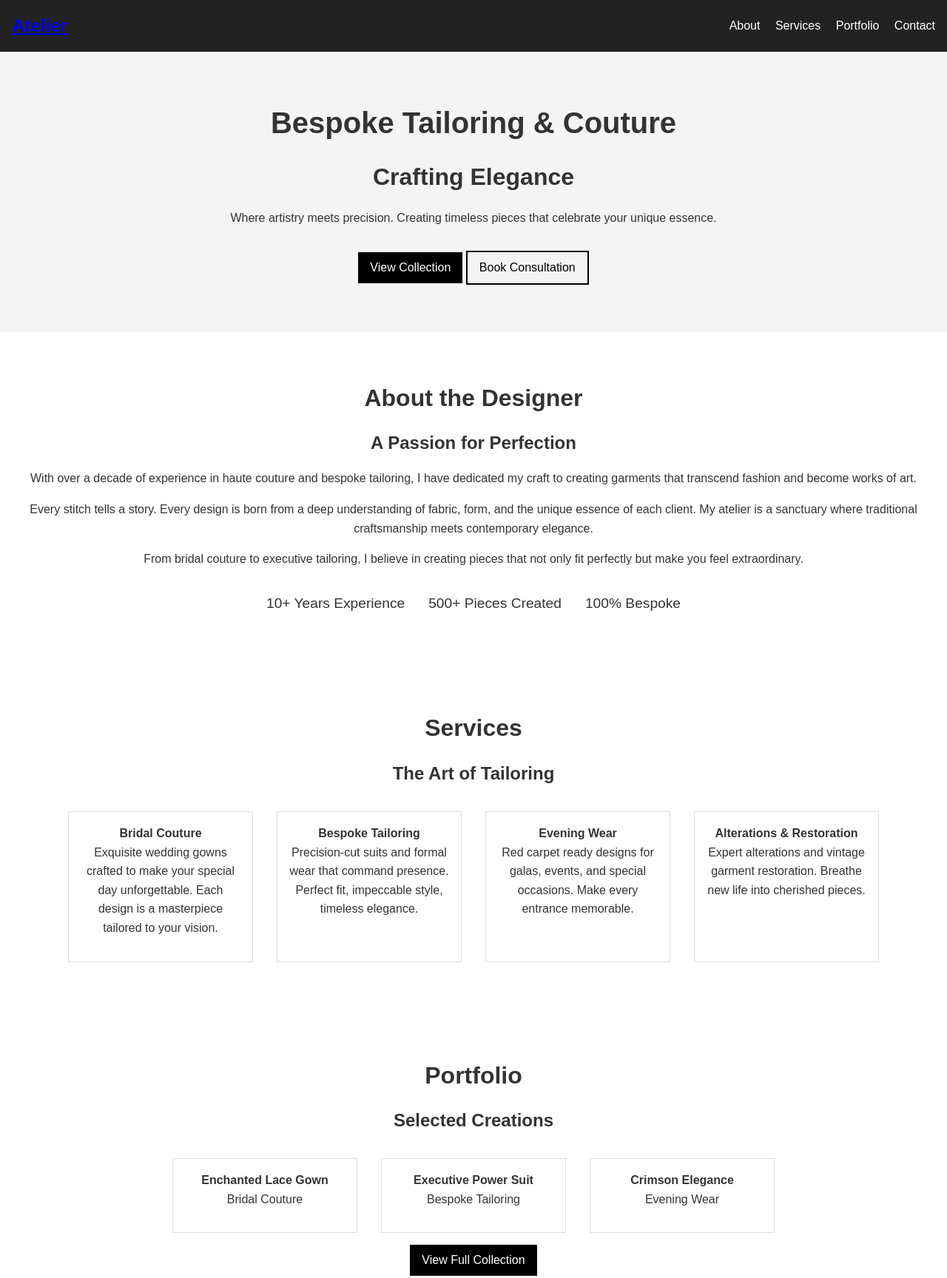
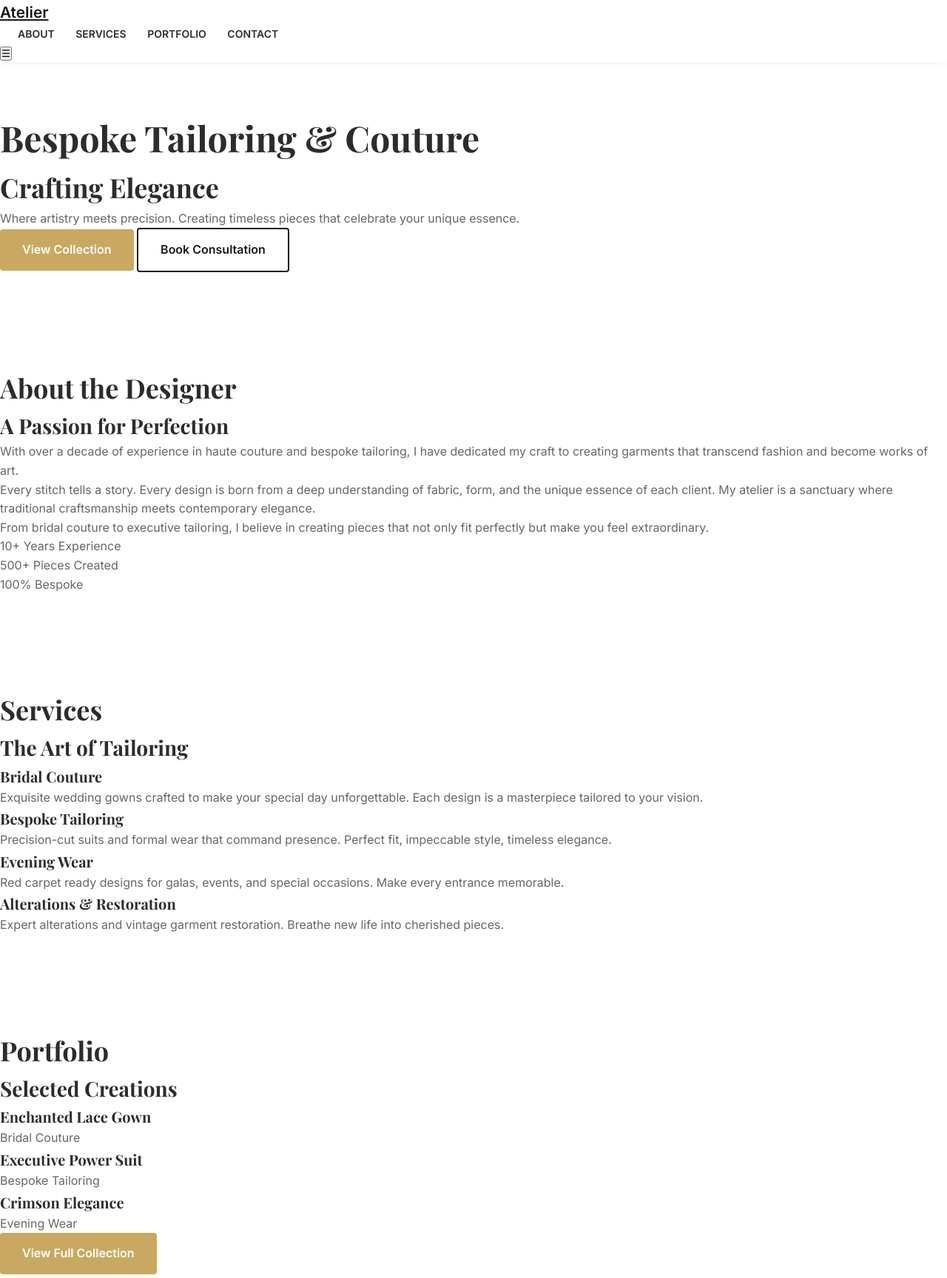
Before and after one commit to StudyAidExams/ObaroWebdesign, a plain HTML site: page index.html in a window 1280 px wide. Shown: the top 1728 px of the page at 74% size. Drawn offline with nearby package versions, Linux system fonts and the light colour scheme.

Commit message:
Update styles.css

```diff
--- a/styles.css
+++ b/styles.css
@@ -1,42 +1,178 @@
-* { box-sizing: border-box; margin: 0; padding: 0; font-family: Arial, sans-serif; }
-body { line-height: 1.6; color: #333; }
+/* Google Fonts */
+@import url('https://fonts.googleapis.com/css2?family=Playfair+Display:wght@400;600;700&family=Inter:wght@400;500;600&display=swap');
 
+/* Reset */
+* {
+  margin: 0;
+  padding: 0;
+  box-sizing: border-box;
+}
+
+/* Root brand variables */
+:root {
+  --charcoal: #1a1a1a;
+  --gold: #c9a961;
+  --white: #ffffff;
+  --graphite: #2c2c2c;
+  --slate: #666666;
+  --offwhite: #f8f8f8;
+  --green: #006847;
+
+  --radius: 8px;
+  --shadow: 0 10px 25px rgba(0,0,0,0.08);
+}
+
+/* Base typography */
+body {
+  font-family: 'Inter', sans-serif;
+  color: var(--slate);
+  line-height: 1.6;
+  background: var(--white);
+}
+
+h1, h2, h3, h4 {
+  font-family: 'Playfair Display', serif;
+  color: var(--graphite);
+}
+
+h1 { font-size: 3rem; }
+h2 { font-size: 2.25rem; }
+h3 { font-size: 1.75rem; }
+h4 { font-size: 1.25rem; }
+
+/* Container */
+.container {
+  max-width: 1200px;
+  margin: auto;
+  padding: 0 20px;
+}
+
+/* Navbar */
 .navbar {
-  display: flex; justify-content: space-between; align-items: center;
-  background: #222; color: #fff; padding: 1rem;
+  position: sticky;
+  top: 0;
+  background: var(--white);
+  box-shadow: 0 2px 10px rgba(0,0,0,0.05);
+  z-index: 1000;
 }
-.nav-links a { color: #fff; margin-left: 1rem; text-decoration: none; }
-.logo { font-weight: bold; font-size: 1.5rem; }
-.mobile-toggle { display: none; background: none; border: none; color: #fff; font-size: 1.5rem; }
 
-section { padding: 4rem 2rem; text-align: center; }
-#hero { background: #f4f4f4; }
-h1 { font-size: 2.5rem; margin-bottom: 1rem; }
-h2 { font-size: 2rem; margin-bottom: 1rem; }
-h3 { font-size: 1.5rem; margin-bottom: 1rem; }
-p { margin-bottom: 1rem; }
-.btn { display: inline-block; background: #000; color: #fff; padding: 0.5rem 1rem; text-decoration: none; margin-top: 1rem; }
-.btn-outline { background: transparent; border: 2px solid #000; color: #000; }
+.nav-inner {
+  display: flex;
+  justify-content: space-between;
+  align-items: center;
+  padding: 20px;
+}
 
-.stats { display: flex; justify-content: center; gap: 2rem; margin-top: 2rem; }
-.stats div { font-size: 1.2rem; }
+.logo {
+  font-weight: 700;
+  color: var(--charcoal);
+  font-size: 1.3rem;
+}
 
-.service-cards, .portfolio-grid { display: flex; flex-wrap: wrap; justify-content: center; gap: 2rem; margin-top: 2rem; }
-.service-card, .portfolio-item { border: 1px solid #ddd; padding: 1rem; width: 250px; }
+.nav-links a {
+  margin-left: 24px;
+  text-decoration: none;
+  font-size: 14px;
+  text-transform: uppercase;
+  color: var(--graphite);
+  font-weight: 600;
+}
 
-.contact-info { display: flex; flex-wrap: wrap; justify-content: center; gap: 2rem; margin-bottom: 2rem; }
-.contact-info div { width: 220px; text-align: left; }
+.nav-links a:hover {
+  color: var(--gold);
+}
 
-form { max-width: 500px; margin: 0 auto; display: flex; flex-direction: column; gap: 1rem; }
-input, select, textarea { padding: 0.5rem; width: 100%; border: 1px solid #ccc; border-radius: 4px; }
-textarea { resize: vertical; }
+/* Buttons */
+.btn {
+  background: var(--gold);
+  color: var(--white);
+  padding: 15px 30px;
+  border-radius: 4px;
+  text-decoration: none;
+  font-weight: 600;
+  display: inline-block;
+  transition: 0.25s;
+}
 
-footer { background: #222; color: #fff; padding: 2rem; text-align: center; }
-.footer-nav a { color: #fff; margin: 0 0.5rem; text-decoration: none; }
+.btn:hover {
+  transform: translateY(-2px);
+  box-shadow: var(--shadow);
+}
+
+.btn-outline {
+  background: transparent;
+  border: 2px solid var(--charcoal);
+  color: var(--charcoal);
+}
+
+/* Sections */
+section {
+  padding: 64px 0;
+}
+
+.section-light {
+  background: var(--offwhite);
+}
+
+/* Cards */
+.card {
+  background: var(--white);
+  padding: 24px;
+  border-radius: var(--radius);
+  box-shadow: var(--shadow);
+  transition: 0.25s;
+}
+
+.card:hover {
+  transform: translateY(-4px);
+  box-shadow: 0 20px 40px rgba(0,0,0,0.12);
+}
+
+/* Grid */
+.grid {
+  display: grid;
+  gap: 32px;
+}
+
+.grid-3 {
+  grid-template-columns: repeat(3, 1fr);
+}
+
+.grid-2 {
+  grid-template-columns: repeat(2, 1fr);
+}
+
+/* Forms */
+input, textarea, select {
+  width: 100%;
+  padding: 14px;
+  border: 1px solid #d0d0d0;
+  border-radius: 4px;
+  font-size: 16px;
+  font-family: inherit;
+}
+
+input:focus, textarea:focus, select:focus {
+  outline: none;
+  border-color: var(--gold);
+}
+
+/* Footer */
+footer {
+  background: var(--charcoal);
+  color: var(--white);
+  text-align: center;
+  padding: 48px 20px;
+}
 
 /* Responsive */
+@media (max-width: 992px) {
+  .grid-3 { grid-template-columns: 1fr 1fr; }
+}
+
 @media (max-width: 768px) {
-  .mobile-toggle { display: block; }
-  .nav-links { display: none; flex-direction: column; background: #222; position: absolute; top: 60px; right: 0; width: 200px; }
-  .nav-links.active { display: flex; }
+  .grid-3, .grid-2 { grid-template-columns: 1fr; }
+
+  h1 { font-size: 2.2rem; }
+  h2 { font-size: 1.8rem; }
 }
```
